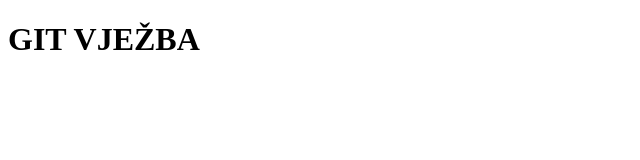
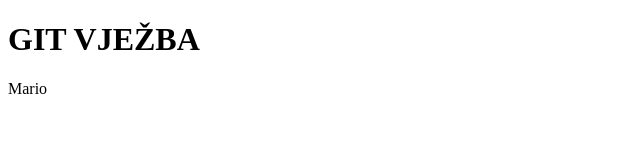
Before and after one commit to mmarkovi3g/gitcrashcourse, a plain HTML site: page index.html in a window 1280 px wide. Shown: the full height of the page, 0-640 px from the left. Drawn offline with Linux system fonts and the light colour scheme.

Commit message:
Promjena u HTML-u, dodan P

```diff
--- a/index.html
+++ b/index.html
@@ -8,6 +8,7 @@
 
 <body>
   <h1>GIT VJEŽBA</h1>
+  <p>Mario</p>
 </body>
 
 </html>
```
